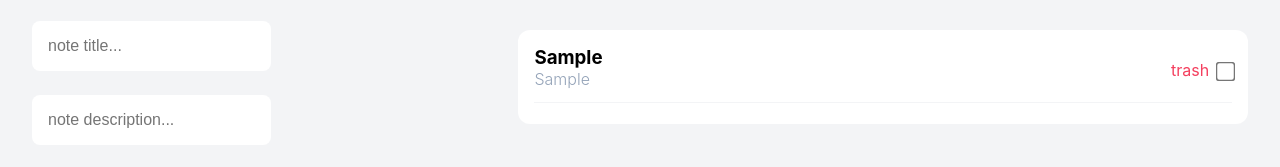
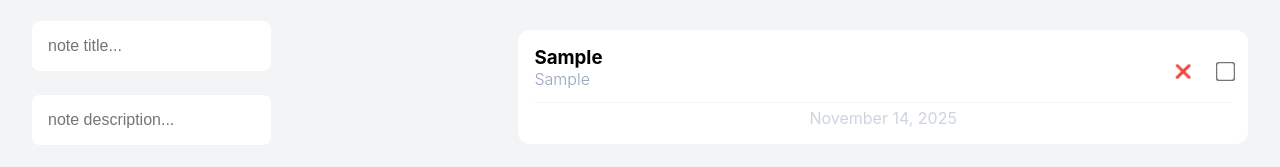
Before and after one commit to mohamadreza-lpr/React-Note-App, a React (Vite) app: page / in a window 1280 px wide. Both pictures are taken after typing "Sample", "Sample" into the empty fields and a click on the button "Add new Note". Shown: the part 167-334 px from the top of the page. Built offline with nearby package versions, Linux system fonts and the light colour scheme.

Commit message:
add delete and complete note handlers

```diff
--- a/src/App.jsx
+++ b/src/App.jsx
@@ -9,9 +9,22 @@ function App() {
     const [noteLists, setNoteLists] = useState([]);
     const addNoteHandler = (newNote) => {
         setNoteLists((prev) => [...prev, newNote]);
-        console.log("AA", noteLists);
     };
-
+    const removeNote = (note) => {
+        setNoteLists((prev) => {
+            return prev.filter((item) => item.id !== note.id);
+        });
+    };
+    const noteCompleteHandler = (note) => {
+        let updatedNotes = noteLists.map((item) => {
+            if (item.id == note.id) {
+                item.completed = !item.completed;
+            }
+            return item;
+        });
+        console.log(updatedNotes);
+        setNoteLists(updatedNotes);
+    };
     return (
         <>
             <div className="note-header">
@@ -23,7 +36,7 @@ function App() {
             </div>
             <div className="note-app">
                 <AddNote onAddNote={addNoteHandler} />
-                <NoteList noteLists={noteLists} />
+                <NoteList noteLists={noteLists} onRemoveNote={removeNote} onComplete={noteCompleteHandler} />
             </div>
         </>
     );
--- a/src/components/AddNote.jsx
+++ b/src/components/AddNote.jsx
@@ -10,6 +10,8 @@ function AddNote({ onAddNote }) {
             title: title,
             description: description,
             id: new Date(),
+            created_at: new Date().toISOString(),
+            completed: false,
         };
         onAddNote(data);
         setTitle("");
--- a/src/components/NoteList.jsx
+++ b/src/components/NoteList.jsx
@@ -1,8 +1,11 @@
 import React from "react";
 
-function NoteList({ noteLists }) {
-    console.log("noteLists", noteLists);
-
+function NoteList({ noteLists, onRemoveNote, onComplete }) {
+    const options = {
+        year: "numeric",
+        month: "long",
+        day: "numeric",
+    };
     return (
         <div className="note-container">
             <div className="note-status">
@@ -13,22 +16,41 @@ function NoteList({ noteLists }) {
                 <p>Open</p>
                 <span>0</span>
             </div>
-            {noteLists.map((n) => {
+            {noteLists.length > 0 ? (
+                noteLists.map((n) => {
                     return (
                         <div key={n.id} className="note-item">
                             <div className="note-item__header">
-                            <div>
-                                <h3> {n.title}</h3>
+                                <div className={n.completed ? "note-item completed" : ""}>
+                                    <h3 className={n.completed ? "title" : ""}> {n.title}</h3>
                                     <p className="desc">{n.description}</p>
                                 </div>
                                 <div className="actions">
-                                <div className="trash">trash</div>
-                                <input type="checkbox" name="subscribe" value="yes" />
+                                    <button
+                                        className="trash"
+                                        onClick={() => {
+                                            onRemoveNote(n);
+                                        }}
+                                    >
+                                        ❌
+                                    </button>
+                                    <input
+                                        type="checkbox"
+                                        name="subscribe"
+                                        value={n.completed}
+                                        onChange={() => {
+                                            onComplete(n);
+                                        }}
+                                    />
                                 </div>
                             </div>
+                            <div className="note-item__footer">{new Date(n.created_at).toLocaleDateString("en-US", options)}</div>
                         </div>
                     );
-            })}
+                })
+            ) : (
+                <div>No note available</div>
+            )}
         </div>
     );
 }
```
Lines whose indentation alone changed are shown as unchanged.
